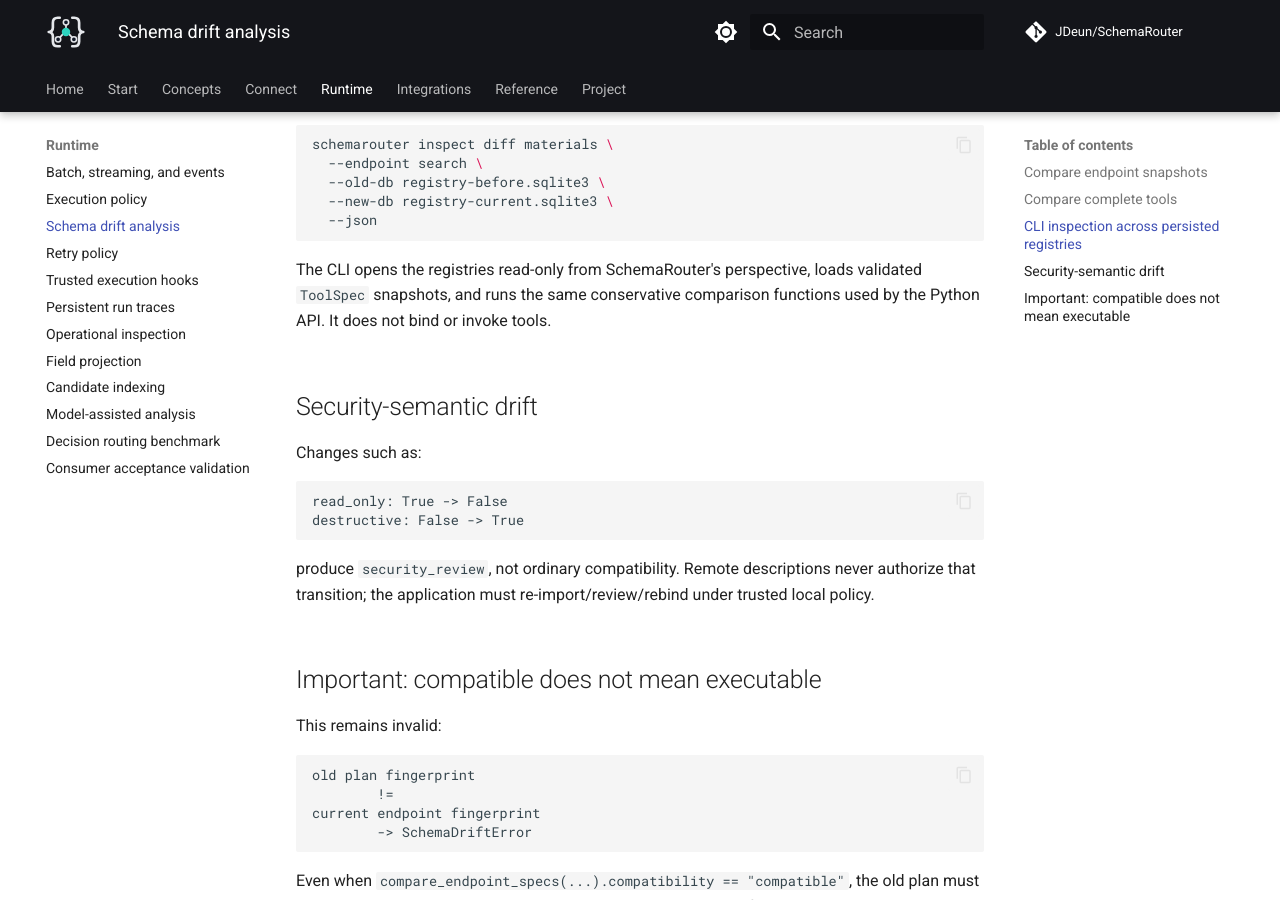
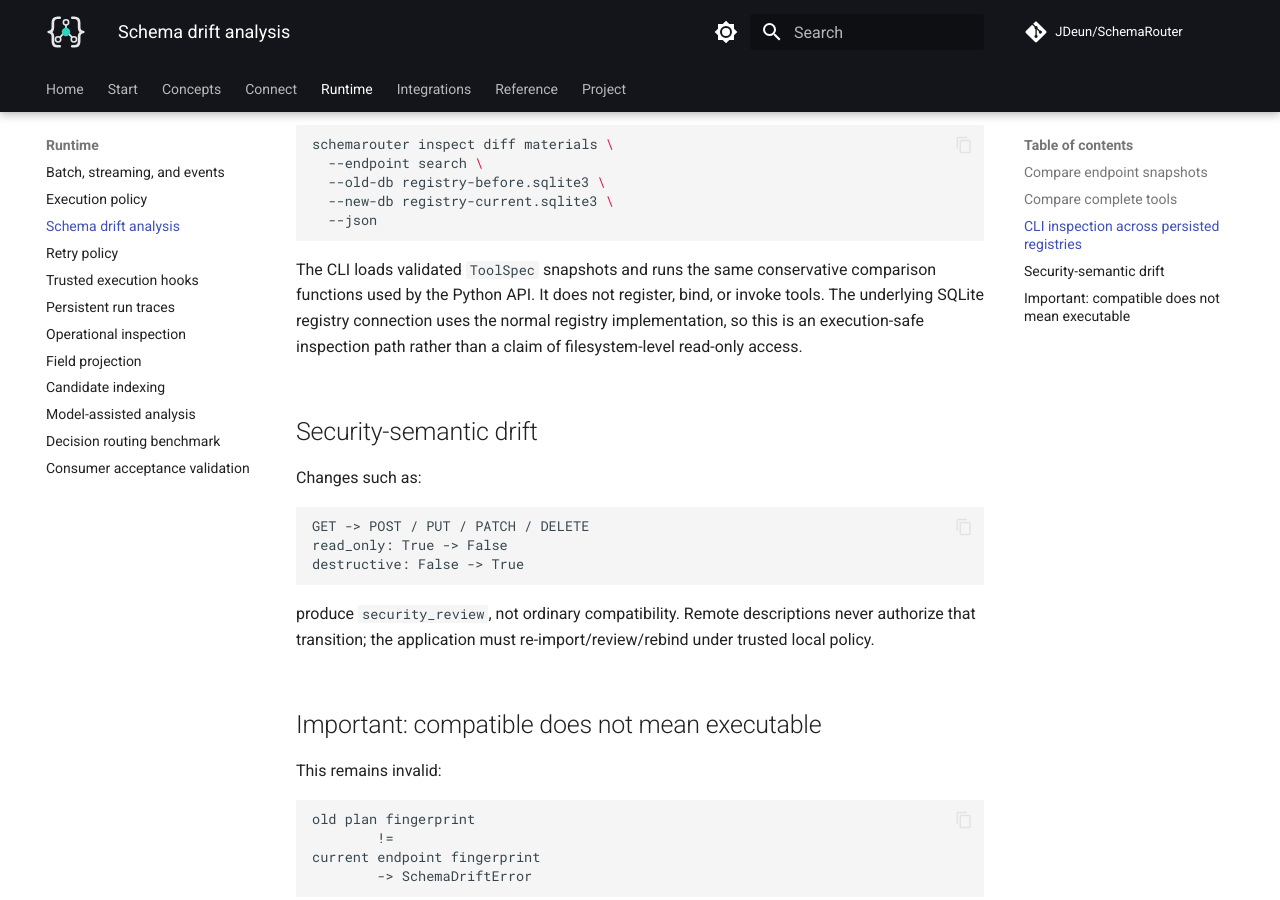
Before and after one commit to JDeun/SchemaRouter, an MkDocs documentation site: the page built from docs/guides/schema-drift.md, in a window 1280 px wide and 900 px high, scrolled down 1344 px. Built offline with MkDocs 1.6.1 and Material for MkDocs 9.7.7, drawn with Linux system fonts in a browser that asks for light colours; comment, search, counter and statistics services are not loaded.

Commit message:
docs: tighten schema drift operational semantics

````diff
--- a/docs/guides/schema-drift.md
+++ b/docs/guides/schema-drift.md
@@ -60,15 +60,17 @@ schemarouter inspect diff materials \
   --json
 ```
 
-The CLI opens the registries read-only from SchemaRouter's perspective, loads validated `ToolSpec`
-snapshots, and runs the same conservative comparison functions used by the Python API. It does not
-bind or invoke tools.
+The CLI loads validated `ToolSpec` snapshots and runs the same conservative comparison functions
+used by the Python API. It does not register, bind, or invoke tools. The underlying SQLite registry
+connection uses the normal registry implementation, so this is an execution-safe inspection path
+rather than a claim of filesystem-level read-only access.
 
 ## Security-semantic drift
 
 Changes such as:
 
 ```text
+GET -> POST / PUT / PATCH / DELETE
 read_only: True -> False
 destructive: False -> True
 ```
````
